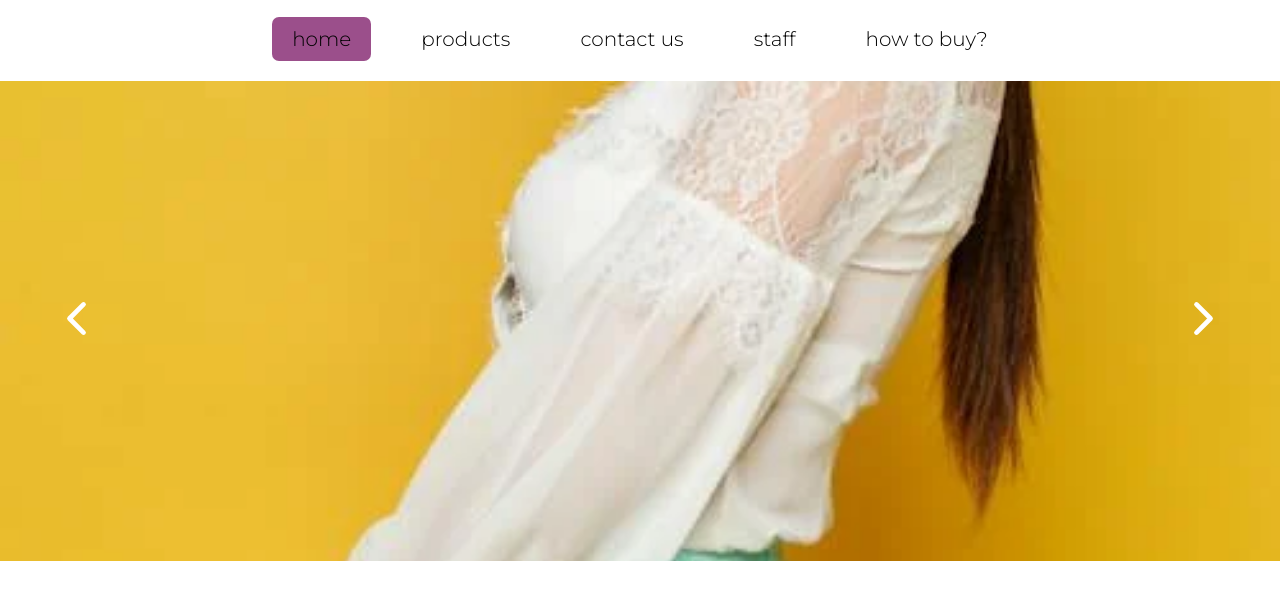
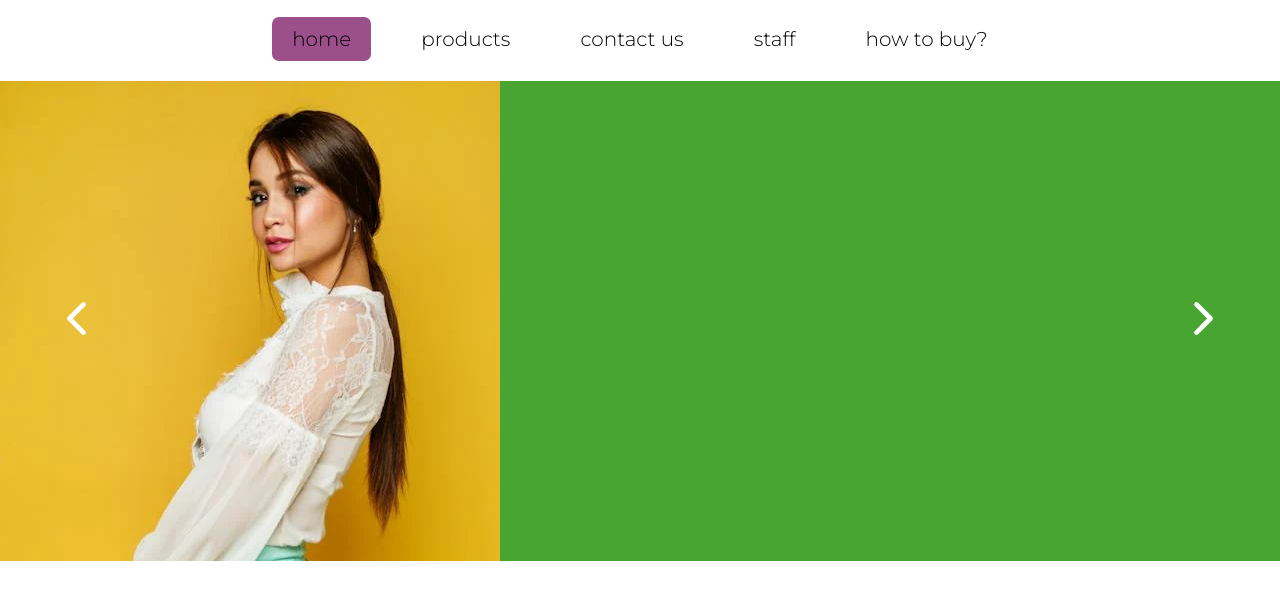
Before and after one commit to AnibalDev962/UrbanaStore, a website built with Parcel: page index.html in a window 1280 px wide. Shown: the part 93-692 px from the top of the page. Built offline with nearby package versions, Linux system fonts and the light colour scheme; a web font is replaced by a local one.

Commit message:
begins tyling slides, slider functionality is completed

```diff
--- a/index.html
+++ b/index.html
@@ -65,8 +65,8 @@
 
             <div class="slider__slide slide-1">
               <div class="slider__slide__article">
-                <img src="/src/img/poeple/pl3.jpeg" class="testimg">
-                  <h1>hello world</h1>
+                <img src="/src/img/poeple/pl3.jpeg" class="slide-1__img">
+                  <h1 class="slide-1__text">hello world</h1>
 
                 </div>
             </div>
--- a/script/view/sliderView.js
+++ b/script/view/sliderView.js
@@ -34,6 +34,8 @@ export const createDotsFunction=function(){
             console.log('returned')
             return;
           }
+
+          clearInterval(sliderInterval);
 
           dotPreviouslySelected=pos;
           newDot=i;
--- a/scss/components/_hero-slider.scss
+++ b/scss/components/_hero-slider.scss
@@ -37,20 +37,20 @@
         height: 100%;
 
 
-        .testimg{
+       /*  .testimg{
           width: 100%;
           height: 100%;
           object-fit: cover;
 
 
-        }
+        } */
 
-        img{
+      /*   img{
           width: 100%;
           height: 100%;
           object-fit: cover;
 
-        }
+        } */
       }
     }
 
@@ -146,3 +146,26 @@
 .active-dot{
   background-color: rgb(216, 216, 216);
 }
+
+
+//STYLING SLIDES///
+
+.slide-1{
+
+  &__img{
+
+    width: 50%;
+    object-fit: scale-down;
+
+  }
+
+  &__text{
+
+    z-index: 10;
+
+  }
+
+
+
+
+}
```
